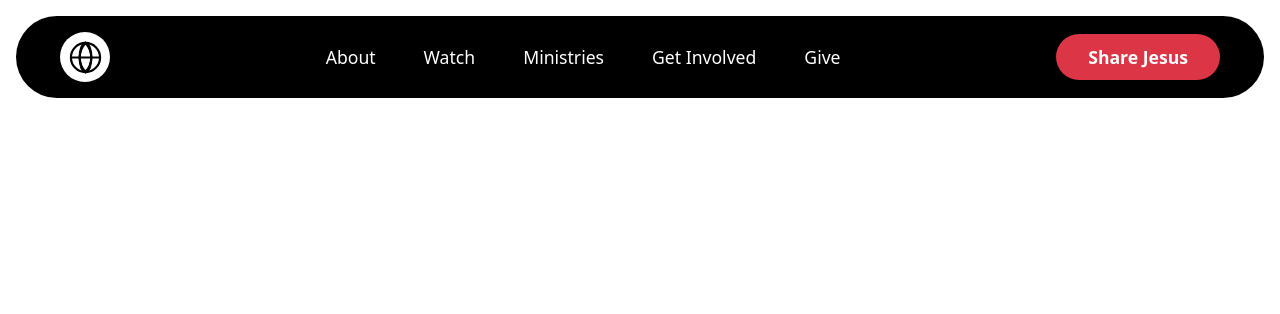
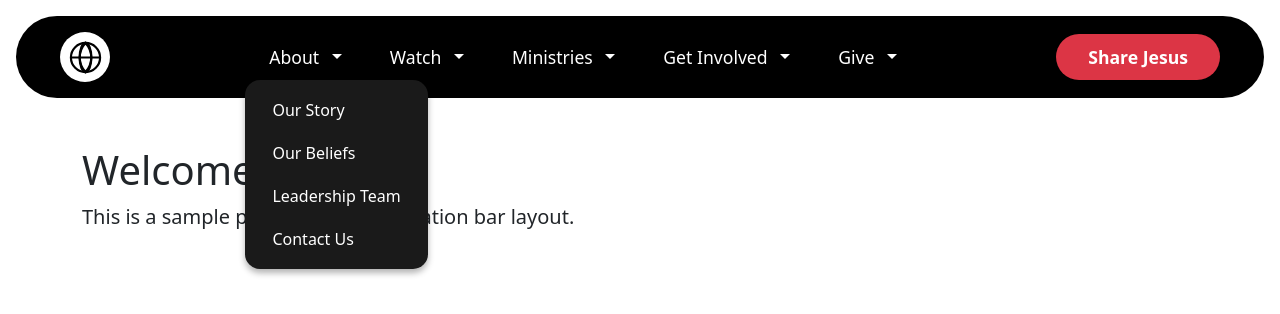
Before and after one commit to beardedgm/fmchurch, a plain HTML site: page index.html in a window 1280 px wide. Both pictures are taken after a click on the button "About". Drawn offline with nearby package versions, Linux system fonts and the light colour scheme.

Commit message:
Add dropdown navigation menus and styles
Added dropdown menus for navigation items including About, Watch, Ministries, Get Involved, and Give. Implemented associated styles and JavaScript functionality for dropdown interactions.

```diff
--- a/index.html
+++ b/index.html
@@ -46,6 +46,32 @@
 
         .navbar-custom .nav-link:hover {
             opacity: 0.8;
+        }
+
+        /* Dropdown styles */
+        .dropdown-menu {
+            background-color: #1a1a1a;
+            border: none;
+            border-radius: 15px;
+            padding: 0.5rem;
+            margin-top: 0.5rem;
+            box-shadow: 0 4px 6px rgba(0, 0, 0, 0.3);
+        }
+
+        .dropdown-item {
+            color: white;
+            padding: 0.6rem 1.2rem;
+            border-radius: 8px;
+            transition: background-color 0.3s ease;
+        }
+
+        .dropdown-item:hover {
+            background-color: #333;
+            color: white;
+        }
+
+        .dropdown-toggle::after {
+            margin-left: 0.5rem;
         }
 
         .btn-share {
@@ -101,20 +127,66 @@
             <!-- Navigation Links -->
             <div class="collapse navbar-collapse" id="navbarNav">
                 <ul class="navbar-nav mx-auto">
-                    <li class="nav-item">
-                        <a class="nav-link" href="#about">About</a>
+                    <li class="nav-item dropdown">
+                        <a class="nav-link dropdown-toggle" href="#" id="aboutDropdown" role="button"
+                           data-bs-toggle="dropdown" aria-expanded="false">
+                            About
+                        </a>
+                        <ul class="dropdown-menu" aria-labelledby="aboutDropdown">
+                            <li><a class="dropdown-item" href="#our-story">Our Story</a></li>
+                            <li><a class="dropdown-item" href="#beliefs">Our Beliefs</a></li>
+                            <li><a class="dropdown-item" href="#leadership">Leadership Team</a></li>
+                            <li><a class="dropdown-item" href="#contact">Contact Us</a></li>
+                        </ul>
                     </li>
-                    <li class="nav-item">
-                        <a class="nav-link" href="#watch">Watch</a>
+                    <li class="nav-item dropdown">
+                        <a class="nav-link dropdown-toggle" href="#" id="watchDropdown" role="button"
+                           data-bs-toggle="dropdown" aria-expanded="false">
+                            Watch
+                        </a>
+                        <ul class="dropdown-menu" aria-labelledby="watchDropdown">
+                            <li><a class="dropdown-item" href="#live">Watch Live</a></li>
+                            <li><a class="dropdown-item" href="#sermons">Recent Sermons</a></li>
+                            <li><a class="dropdown-item" href="#series">Sermon Series</a></li>
+                            <li><a class="dropdown-item" href="#events">Special Events</a></li>
+                        </ul>
                     </li>
-                    <li class="nav-item">
-                        <a class="nav-link" href="#ministries">Ministries</a>
+                    <li class="nav-item dropdown">
+                        <a class="nav-link dropdown-toggle" href="#" id="ministriesDropdown" role="button"
+                           data-bs-toggle="dropdown" aria-expanded="false">
+                            Ministries
+                        </a>
+                        <ul class="dropdown-menu" aria-labelledby="ministriesDropdown">
+                            <li><a class="dropdown-item" href="#children">Children's Ministry</a></li>
+                            <li><a class="dropdown-item" href="#youth">Youth Ministry</a></li>
+                            <li><a class="dropdown-item" href="#young-adults">Young Adults</a></li>
+                            <li><a class="dropdown-item" href="#small-groups">Small Groups</a></li>
+                            <li><a class="dropdown-item" href="#worship">Worship Ministry</a></li>
+                        </ul>
                     </li>
-                    <li class="nav-item">
-                        <a class="nav-link" href="#getinvolved">Get Involved</a>
+                    <li class="nav-item dropdown">
+                        <a class="nav-link dropdown-toggle" href="#" id="involvedDropdown" role="button"
+                           data-bs-toggle="dropdown" aria-expanded="false">
+                            Get Involved
+                        </a>
+                        <ul class="dropdown-menu" aria-labelledby="involvedDropdown">
+                            <li><a class="dropdown-item" href="#volunteer">Volunteer</a></li>
+                            <li><a class="dropdown-item" href="#serve">Serve Teams</a></li>
+                            <li><a class="dropdown-item" href="#missions">Missions</a></li>
+                            <li><a class="dropdown-item" href="#membership">Membership</a></li>
+                        </ul>
                     </li>
-                    <li class="nav-item">
-                        <a class="nav-link" href="#give">Give</a>
+                    <li class="nav-item dropdown">
+                        <a class="nav-link dropdown-toggle" href="#" id="giveDropdown" role="button"
+                           data-bs-toggle="dropdown" aria-expanded="false">
+                            Give
+                        </a>
+                        <ul class="dropdown-menu" aria-labelledby="giveDropdown">
+                            <li><a class="dropdown-item" href="#give-online">Give Online</a></li>
+                            <li><a class="dropdown-item" href="#tithes">Tithes & Offerings</a></li>
+                            <li><a class="dropdown-item" href="#special-giving">Special Giving</a></li>
+                            <li><a class="dropdown-item" href="#legacy">Legacy Giving</a></li>
+                        </ul>
                     </li>
                 </ul>
 
@@ -128,6 +200,8 @@
 
     <!-- Sample Content -->
     <div class="container mt-5">
+        <h1>Welcome</h1>
+        <p class="lead">This is a sample page with the navigation bar layout.</p>
     </div>
 
     <!-- Bootstrap 5 JS Bundle -->
@@ -142,10 +216,12 @@
             console.log('Share Jesus button was clicked');
         }
 
-        // Add active state to current nav item
+        // Add active state to current nav item and dropdown items
         document.addEventListener('DOMContentLoaded', function() {
             const navLinks = document.querySelectorAll('.nav-link');
+            const dropdownItems = document.querySelectorAll('.dropdown-item');
 
+            // Handle main nav link clicks
             navLinks.forEach(link => {
                 link.addEventListener('click', function(e) {
                     // Remove active class from all links
@@ -155,18 +231,49 @@
                 });
             });
 
+            // Handle dropdown item clicks
+            dropdownItems.forEach(item => {
+                item.addEventListener('click', function(e) {
+                    // Remove active class from all dropdown items
+                    dropdownItems.forEach(i => i.classList.remove('active'));
+                    // Add active class to clicked item
+                    this.classList.add('active');
+
+                    // Also activate the parent nav link
+                    const parentDropdown = this.closest('.dropdown');
+                    if (parentDropdown) {
+                        const parentLink = parentDropdown.querySelector('.nav-link');
+                        navLinks.forEach(l => l.classList.remove('active'));
+                        parentLink.classList.add('active');
+                    }
+                });
+            });
+
             // Smooth scrolling for anchor links
             document.querySelectorAll('a[href^="#"]').forEach(anchor => {
                 anchor.addEventListener('click', function (e) {
+                    const href = this.getAttribute('href');
+                    if (href !== '#') {
                         e.preventDefault();
-                    const target = document.querySelector(this.getAttribute('href'));
+                        const target = document.querySelector(href);
                         if (target) {
                             target.scrollIntoView({
                                 behavior: 'smooth',
                                 block: 'start'
                             });
                         }
+                    }
                 });
+            });
+
+            // Close dropdown when clicking outside
+            document.addEventListener('click', function(e) {
+                if (!e.target.closest('.dropdown')) {
+                    const dropdowns = document.querySelectorAll('.dropdown-menu.show');
+                    dropdowns.forEach(dropdown => {
+                        dropdown.classList.remove('show');
+                    });
+                }
             });
         });
 
```
Lines whose indentation alone changed are shown as unchanged.
